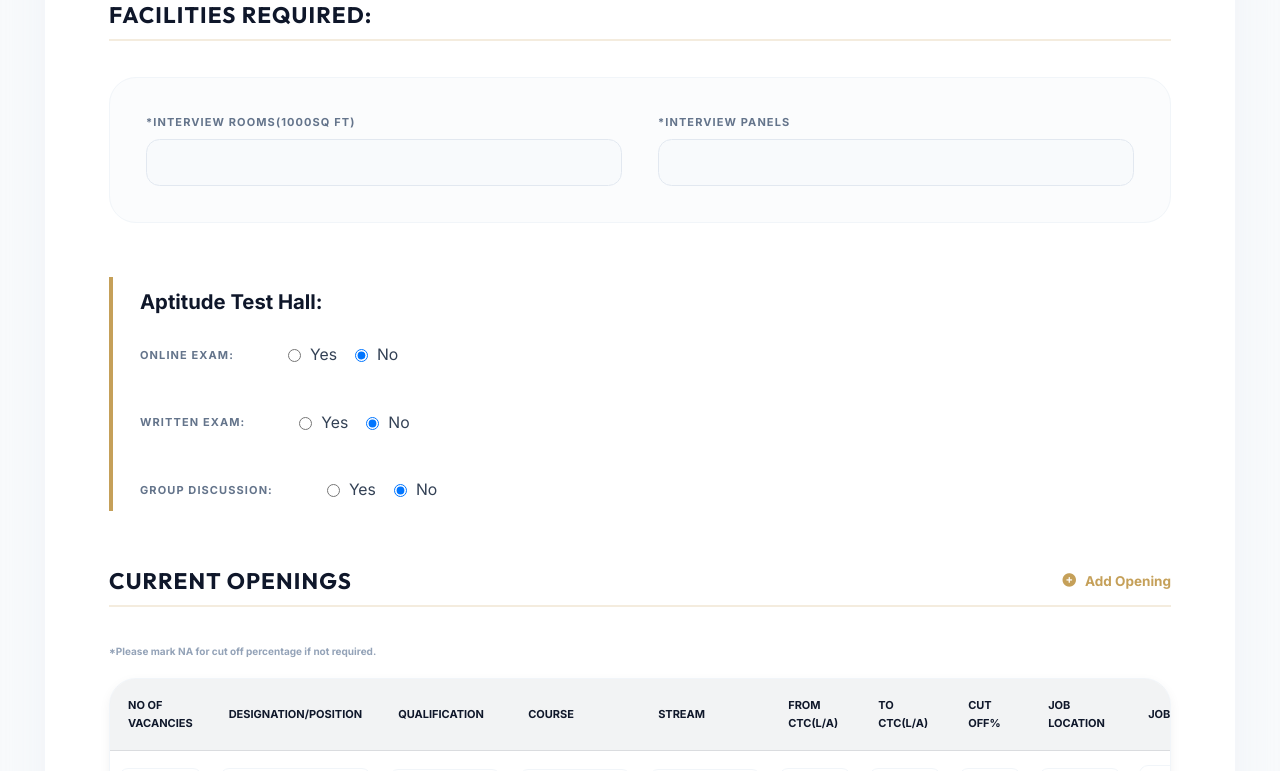
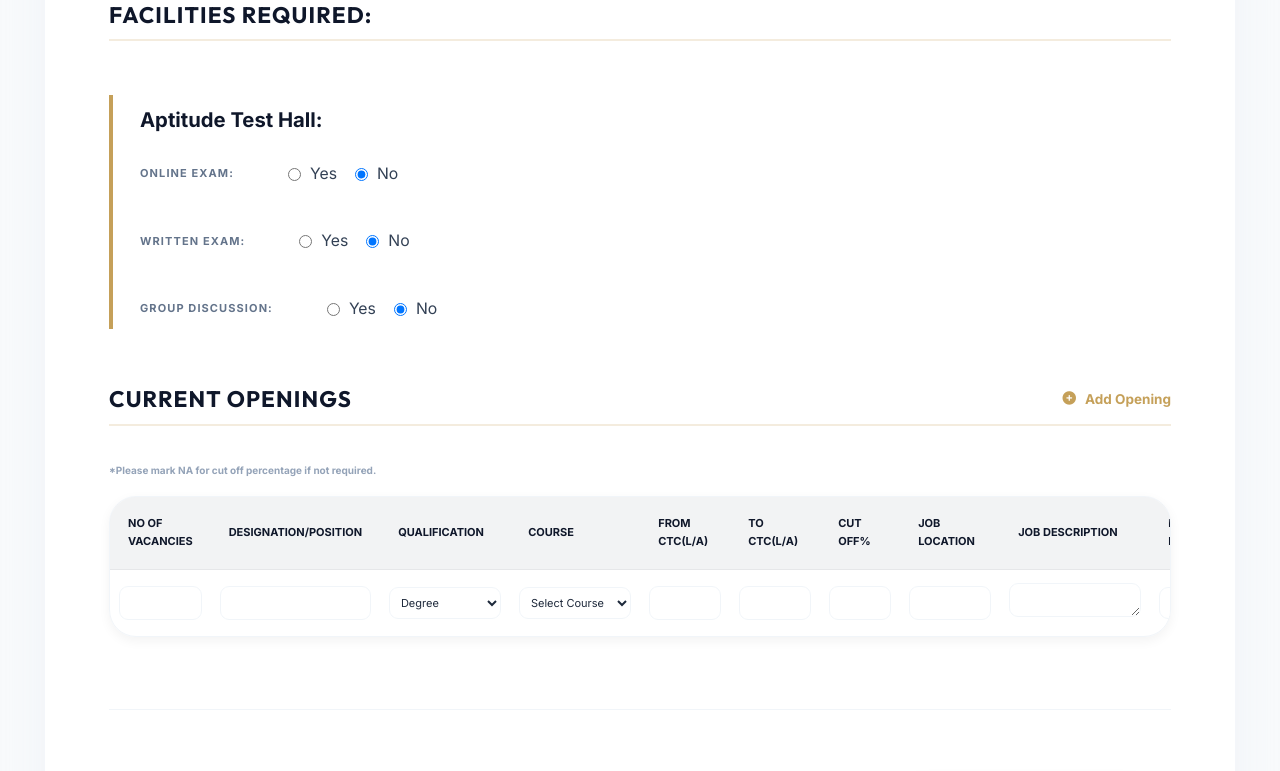
Before and after one commit to LikhithRao15/alvas-pragati-final, a Next.js app: page /company-registration in a window 1280 px wide. Shown: the part 1620-2391 px from the top of the page. Built offline with nearby package versions, Linux system fonts and the light colour scheme.

Commit message:
final company registration

```diff
--- a/src/app/company-registration/page.js
+++ b/src/app/company-registration/page.js
@@ -2,6 +2,15 @@
 
 import { useState } from "react";
 
+const courseMapping = {
+  "SSLC": ["NA"],
+  "PUC": ["Science", "Commerce", "Arts"],
+  "ITI": ["Fitter", "Electrician", "Mechanic", "Welder", "Turner", "Machinist", "Other"],
+  "Diploma": ["3D Animation", "Aeronautical", "Agriculture", "Animation", "Architecture", "Automobile", "Civil", "Computer Science", "Electrical", "Electronics", "Mechanical", "Other"],
+  "Degree": ["B.E/B.Tech", "B.Sc", "B.Com", "B.A", "B.B.A", "B.C.A", "B.Pharm", "Other"],
+  "PG": ["M.E/M.Tech", "M.Sc", "M.Com", "M.A", "M.B.A", "M.C.A", "M.Pharm", "Other"],
+  "Doctorate": ["Ph.D", "M.Phil", "Other"]
+};
 export default function CompanyRegistration() {
   const [formData, setFormData] = useState({
     // Section 1: Company Profile
@@ -80,6 +89,9 @@ export default function CompanyRegistration() {
     const { name, value } = e.target;
     const newOpenings = [...openings];
     newOpenings[index][name] = value;
+    if (name === "qualification") {
+      newOpenings[index].course = "";
+    }
     setOpenings(newOpenings);
   };
 
@@ -138,12 +150,22 @@ export default function CompanyRegistration() {
               <div className={inputGroup}>
                 <label className={labelStyle}>Sector:</label>
                 <select name="sector" value={formData.sector} onChange={handleInputChange} className={selectStyle}>
+                  <option>Automobile</option>
+                  <option>Banking & Finance</option>
                   <option>Construction</option>
+                  <option>Defence</option>
+                  <option>Education NGO</option>
+                  <option>Healthcare </option>
+                  <option>Hospitality </option>
+                  <option>HR Consultancy </option>
+                  <option>Infrastructure</option>
                   <option>IT/Software</option>
                   <option>Manufacturing</option>
-                  <option>Healthcare</option>
-                  <option>Finance</option>
-                  <option>Education</option>
+                  <option>Media</option>
+                  <option>Pharmaceuticals</option>
+                  <option>Reatail & Sales</option>
+                  <option>Telecom</option>
+                  <option>Other</option>
                 </select>
               </div>
               <div className={inputGroup}>
@@ -316,16 +338,7 @@ export default function CompanyRegistration() {
             <div className={sectionHeader}>
               <h2 className={sectionTitle}>Facilities Required:</h2>
             </div>
-            <div className="grid grid-cols-1 md:grid-cols-2 gap-8 bg-slate-50/50 p-8 rounded-3xl border border-slate-100">
-               <div className={inputGroup}>
-                 <label className={labelStyle}>*Interview rooms(1000sq ft)</label>
-                 <input name="interviewRooms" value={formData.interviewRooms} onChange={handleInputChange} className={inputStyle} required />
-               </div>
-               <div className={inputGroup}>
-                 <label className={labelStyle}>*Interview panels</label>
-                 <input name="interviewPanels" value={formData.interviewPanels} onChange={handleInputChange} className={inputStyle} required />
-               </div>
-            </div>
+
 
             <div className="mt-12 space-y-12">
                <div className="border-l-4 border-accent pl-6 py-2">
@@ -424,7 +437,6 @@ export default function CompanyRegistration() {
                     <th className="px-4 py-4 min-w-[120px]">Designation/Position</th>
                     <th className="px-4 py-4 min-w-[130px]">Qualification</th>
                     <th className="px-4 py-4 min-w-[130px]">Course</th>
-                    <th className="px-4 py-4 min-w-[130px]">Stream</th>
                     <th className="px-4 py-4 min-w-[90px]">From CTC(L/A)</th>
                     <th className="px-4 py-4 min-w-[90px]">To CTC(L/A)</th>
                     <th className="px-4 py-4 min-w-[80px]">Cut Off%</th>
@@ -441,25 +453,24 @@ export default function CompanyRegistration() {
                         <td className="px-2 py-3"><input name="designation" value={op.designation} onChange={(e) => handleOpeningChange(idx, e)} className="w-full bg-white border border-slate-100 rounded-lg p-1.5 focus:outline-none focus:ring-1 focus:ring-accent" required /></td>
                         <td className="px-2 py-3">
                            <select name="qualification" value={op.qualification} onChange={(e) => handleOpeningChange(idx, e)} className="w-full bg-white border border-slate-100 rounded-lg p-1.5 focus:outline-none focus:ring-1 focus:ring-accent">
+                             <option>SSLC</option>
+                             <option>PUC</option>
+                             <option>ITI</option>
+                             <option>Diploma</option>
                              <option>Degree</option>
                              <option>PG</option>
-                             <option>Diploma</option>
+                             <option>Doctorate</option>
                            </select>
                         </td>
                         <td className="px-2 py-3">
-                          <select name="course" value={op.course} onChange={(e) => handleOpeningChange(idx, e)} className="w-full bg-white border border-slate-100 rounded-lg p-1.5 focus:outline-none focus:ring-1 focus:ring-accent">
-                             <option>select Course</option>
-                             <option>B.Pharm</option>
-                             <option>B.Tech</option>
+                          <select name="course" value={op.course} onChange={(e) => handleOpeningChange(idx, e)} className="w-full bg-white border border-slate-100 rounded-lg p-1.5 focus:outline-none focus:ring-1 focus:ring-accent" disabled={op.qualification === "SSLC"}>
+                             <option value="">{op.qualification === "SSLC" ? "NA" : "Select Course"}</option>
+                             {op.qualification && op.qualification !== "SSLC" && courseMapping[op.qualification]?.map((courseOption, cIdx) => (
+                               <option key={cIdx} value={courseOption}>{courseOption}</option>
+                             ))}
                            </select>
                         </td>
-                        <td className="px-2 py-3">
-                          <select name="stream" value={op.stream} onChange={(e) => handleOpeningChange(idx, e)} className="w-full bg-white border border-slate-100 rounded-lg p-1.5 focus:outline-none focus:ring-1 focus:ring-accent">
-                             <option>Select Stream</option>
-                             <option>CS</option>
-                             <option>Mechanical</option>
-                           </select>
-                        </td>
+
                         <td className="px-2 py-3"><input name="fromCTC" value={op.fromCTC} onChange={(e) => handleOpeningChange(idx, e)} className="w-full bg-white border border-slate-100 rounded-lg p-1.5 focus:outline-none focus:ring-1 focus:ring-accent" required /></td>
                         <td className="px-2 py-3"><input name="toCTC" value={op.toCTC} onChange={(e) => handleOpeningChange(idx, e)} className="w-full bg-white border border-slate-100 rounded-lg p-1.5 focus:outline-none focus:ring-1 focus:ring-accent" required /></td>
                         <td className="px-2 py-3"><input name="cutOff" value={op.cutOff} onChange={(e) => handleOpeningChange(idx, e)} className="w-full bg-white border border-slate-100 rounded-lg p-1.5 focus:outline-none focus:ring-1 focus:ring-accent" required /></td>
```
Also changed, not shown: 1 other file (tests, documents, lock files or other folders).
